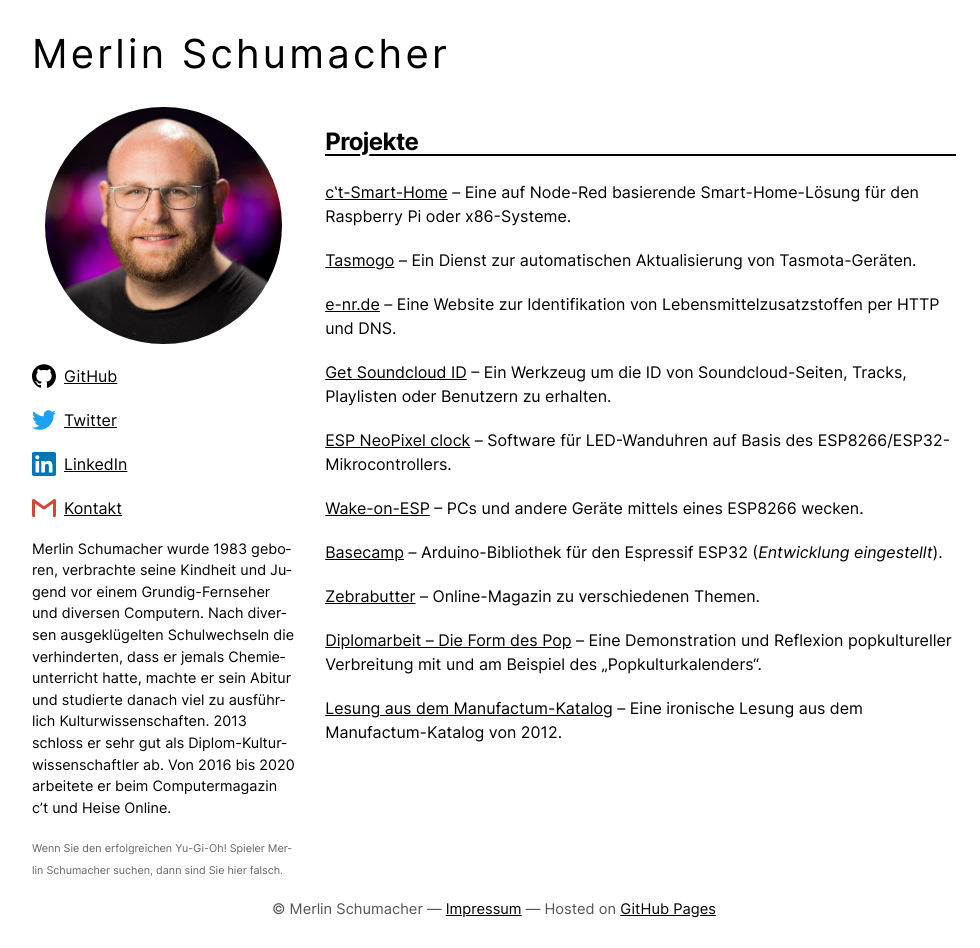
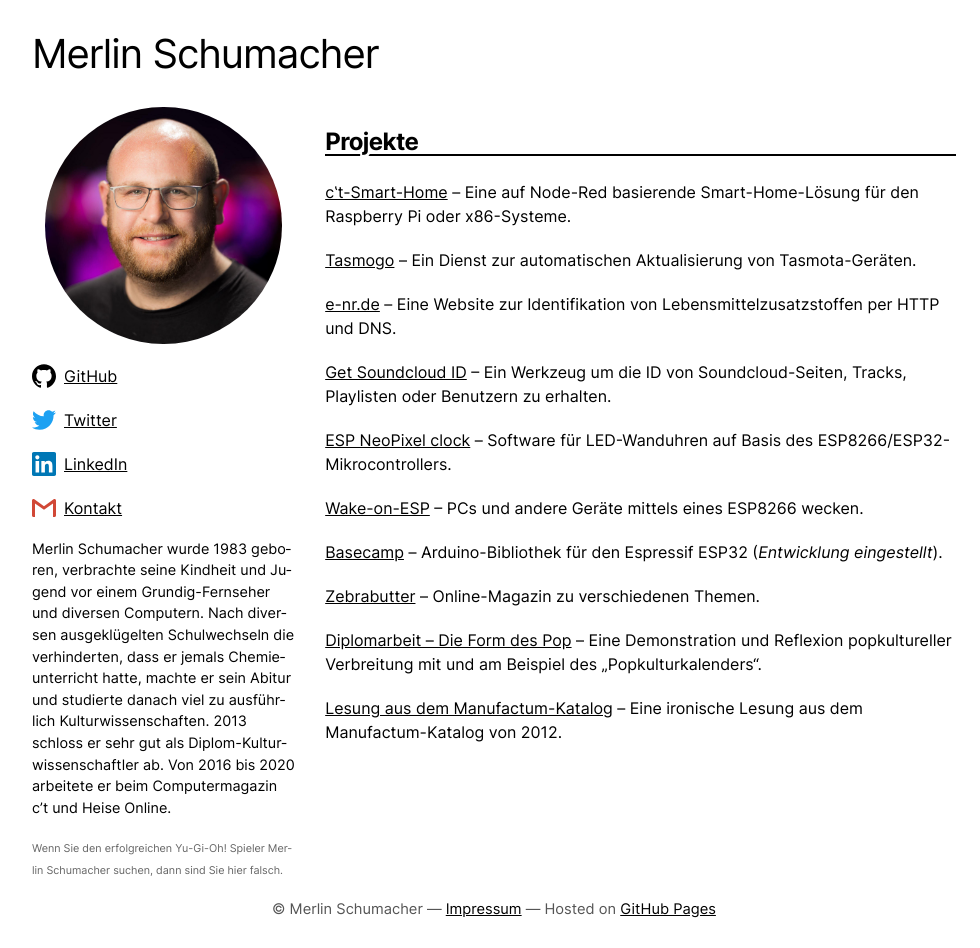
Before and after one commit to merlinschumacher/merlinschumacher.github.io, a Jekyll site: the page built from index.md, in a window 1280 px wide. Shown: the whole page, without its empty margins (146-1126 px from the left). Built offline with Jekyll 4.4.1, drawn with Linux system fonts in a browser that asks for light colours.

Commit message:
Fix css for h1

```diff
--- a/_sass/layout.scss
+++ b/_sass/layout.scss
@@ -39,9 +39,8 @@ p {
     grid-area: header;
 
     h1 {
-        font-size: 2.5rem;
+        font-size: 1.9rem;
         margin-bottom: 1rem;
-        letter-spacing: 0.2rem;
         font-weight: normal;
 
         a {
@@ -122,6 +121,17 @@ p {
     display: block;
 }
 
+@media only screen and (min-width: 400px) {
+    #merlin {
+        max-width: 60%;
+        margin: 0 auto;
+    }
+    #header {
+        h1 {
+            font-size: 2.5rem;
+        }
+    }
+}
 @media only screen and (min-width: 800px) {
     #frame {
         width: 90%;
@@ -134,6 +144,9 @@ p {
     #main {
         margin-left: 1em;
     }
+    #merlin {
+        max-width: 90%;
+    }
 }
 
 @media only screen and (min-width: 1200px) {
@@ -141,16 +154,3 @@ p {
         width: 75%;
     }
 }
-
-@media only screen and (min-width: 400px) {
-    #merlin {
-        max-width: 60%;
-        margin: 0 auto;
-    }
-}
-
-@media only screen and (min-width: 800px) {
-    #merlin {
-        max-width: 90%;
-    }
-}
```
